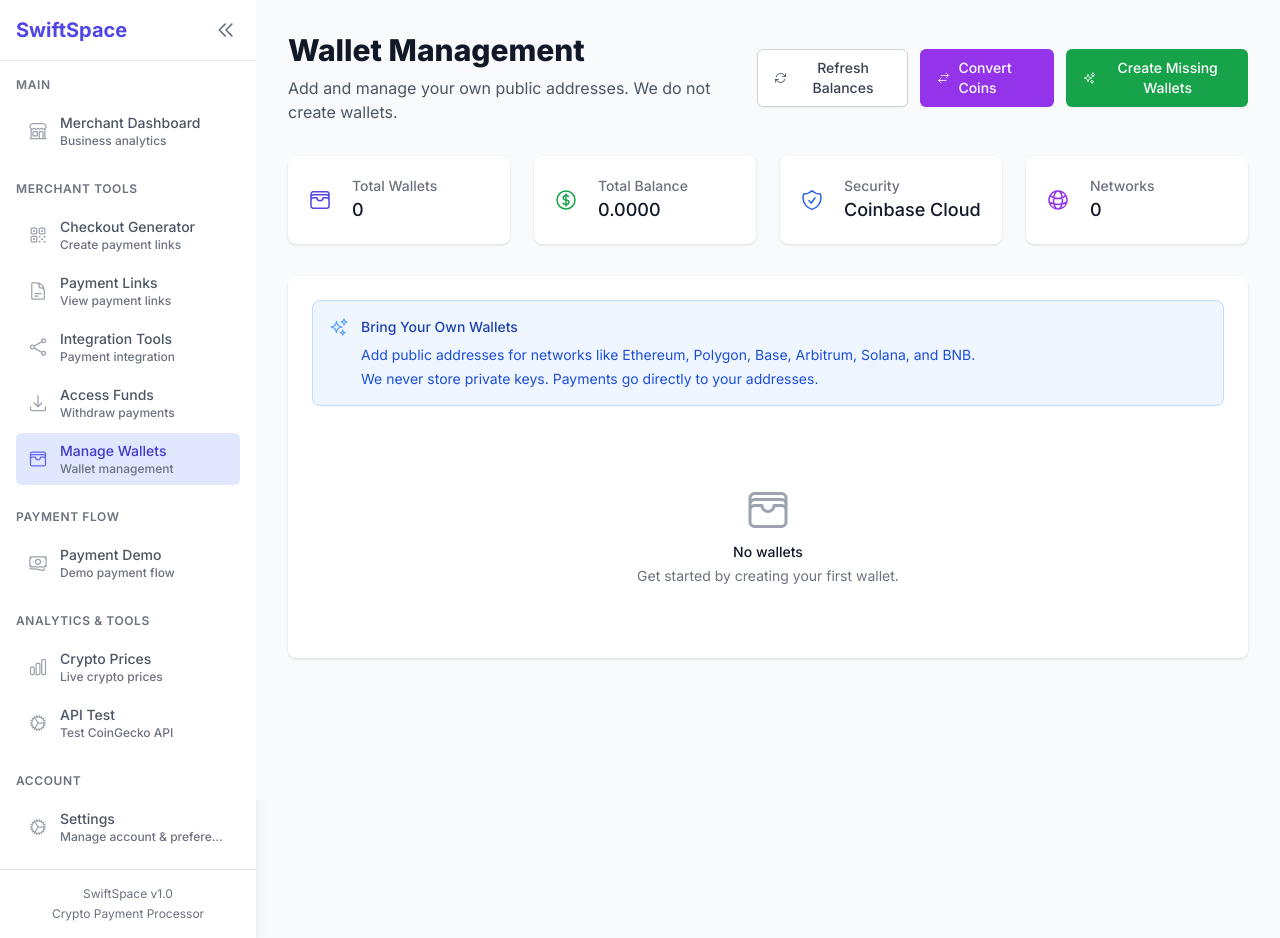
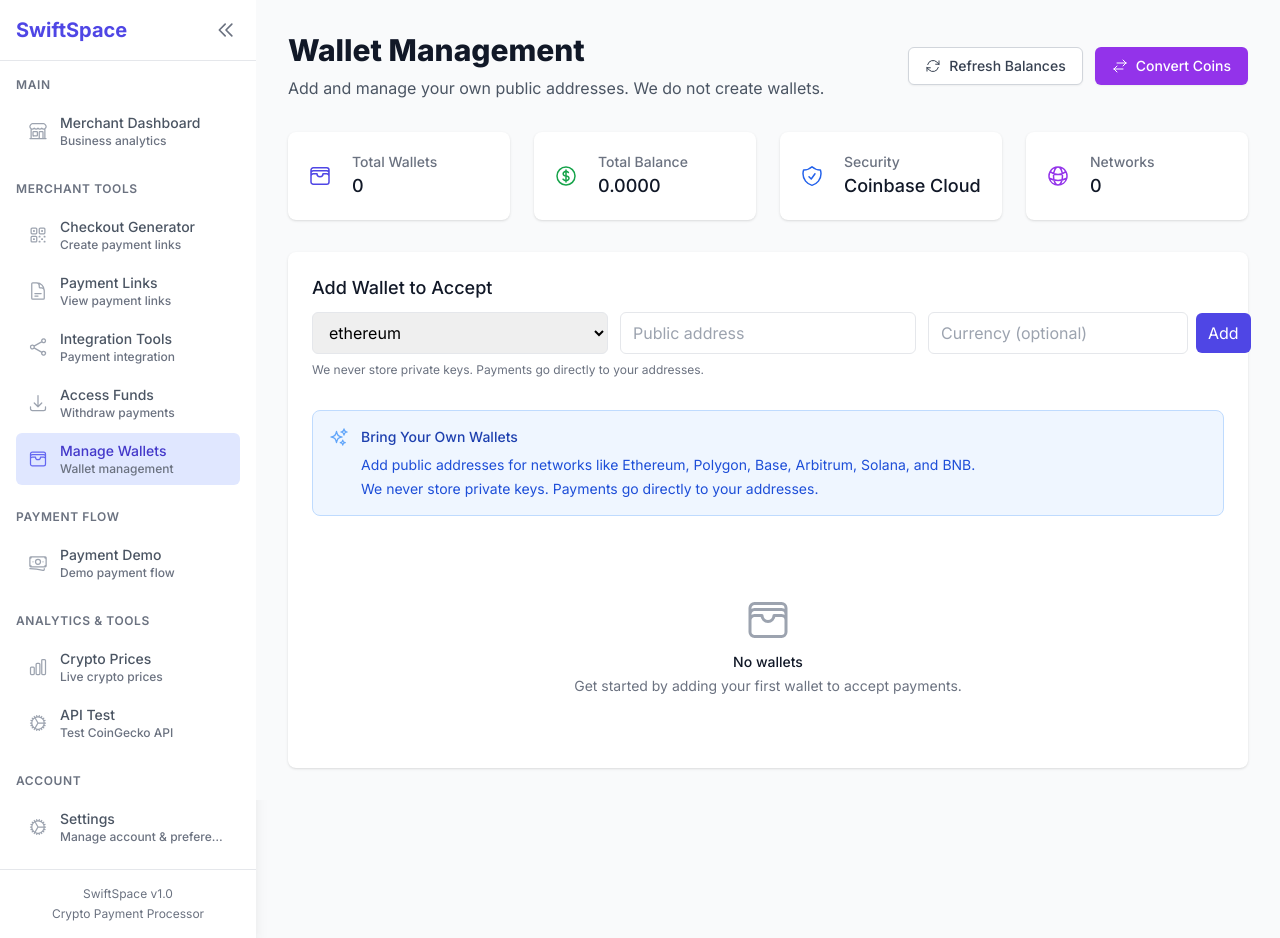
Before and after one commit to jakefrompopeyes/swiftpay, a Next.js app in the folder client/: page /vendor-wallets in a window 1280 px wide. Built offline with nearby package versions, Linux system fonts and the light colour scheme.

Commit message:
Wallets: add BYO Add Wallet form, wire to /api/settings/wallets-custom; remove Coinbase labels and auto-create button

```diff
--- a/client/src/pages/vendor-wallets.tsx
+++ b/client/src/pages/vendor-wallets.tsx
@@ -68,6 +68,7 @@ export default function VendorWallets() {
   const [creatingLinkFor, setCreatingLinkFor] = useState<string | null>(null)
   const [cryptoLogos, setCryptoLogos] = useState<Record<string, string>>({})
   const [prices, setPrices] = useState<Record<string, number>>({})
+  const [newCW, setNewCW] = useState<{ network: string; address: string; currency?: string }>({ network: 'ethereum', address: '' })
   const router = useRouter()
 
   useEffect(() => {
@@ -498,14 +499,6 @@ export default function VendorWallets() {
                         <ArrowsRightLeftIcon className="h-4 w-4 mr-2" />
                          Convert Coins
                        </Link>
-                       <button
-                         onClick={createMissingWallets}
-                         disabled={isCreatingWallet}
-                         className="inline-flex items-center px-4 py-2 border border-transparent rounded-md shadow-sm text-sm font-medium text-white bg-green-600 hover:bg-green-700 disabled:opacity-50"
-                       >
-                         <SparklesIcon className="h-4 w-4 mr-2" />
-                         Create Missing Wallets
-                       </button>
                      </div>
             </div>
           </div>
@@ -580,6 +573,38 @@ export default function VendorWallets() {
           {/* Main Content */}
           <div className="bg-white shadow rounded-lg">
             <div className="px-4 py-5 sm:p-6">
+              {/* Add Custom Wallet */}
+              <div className="mb-8">
+                <h3 className="text-lg leading-6 font-medium text-gray-900 mb-3">Add Wallet to Accept</h3>
+                <div className="grid grid-cols-1 md:grid-cols-3 gap-3">
+                  <select value={newCW.network} onChange={(e)=>setNewCW(s=>({ ...s, network: e.target.value }))} className="px-3 py-2 border rounded-md">
+                    {['ethereum','polygon','base','arbitrum','binance','optimism','avalanche','fantom','solana'].map(n => (
+                      <option key={n} value={n}>{n}</option>
+                    ))}
+                  </select>
+                  <input value={newCW.address} onChange={(e)=>setNewCW(s=>({ ...s, address: e.target.value }))} placeholder="Public address" className="px-3 py-2 border rounded-md"/>
+                  <div className="flex items-center space-x-2">
+                    <input value={newCW.currency || ''} onChange={(e)=>setNewCW(s=>({ ...s, currency: e.target.value }))} placeholder="Currency (optional)" className="flex-1 px-3 py-2 border rounded-md"/>
+                    <button
+                      onClick={async ()=>{
+                        try {
+                          const token = localStorage.getItem('swiftpay_token')
+                          if (!token) { toast.error('Please log in'); return }
+                          const r = await fetch('/api/settings/wallets-custom', { method:'POST', headers:{ 'Content-Type':'application/json', Authorization:`Bearer ${token}` }, body: JSON.stringify(newCW) })
+                          const j = await r.json()
+                          if (j.success) { toast.success('Wallet added'); setNewCW({ network:'ethereum', address:'' }); fetchWallets() }
+                          else { toast.error(j.error || 'Failed to add wallet') }
+                        } catch (e:any) { toast.error(e.message || 'Failed to add wallet') }
+                      }}
+                      className="px-3 py-2 bg-indigo-600 text-white rounded-md"
+                    >
+                      Add
+                    </button>
+                  </div>
+                </div>
+                <p className="text-xs text-gray-500 mt-2">We never store private keys. Payments go directly to your addresses.</p>
+              </div>
+
               {/* Info */}
               <div className="mb-8">
                 <div className="bg-blue-50 border border-blue-200 rounded-lg p-4">
@@ -607,7 +632,7 @@ export default function VendorWallets() {
                 <div className="text-center py-12">
                   <WalletIcon className="mx-auto h-12 w-12 text-gray-400" />
                   <h3 className="mt-2 text-sm font-medium text-gray-900">No wallets</h3>
-                  <p className="mt-1 text-sm text-gray-500">Get started by creating your first wallet.</p>
+                  <p className="mt-1 text-sm text-gray-500">Get started by adding your first wallet to accept payments.</p>
                 </div>
               ) : (
                 <div className="space-y-4">
@@ -638,14 +663,7 @@ export default function VendorWallets() {
                               <h4 className="text-lg font-medium text-gray-900">
                                 {getCurrencyName(wallet.currency, wallet.network)} Wallet
                               </h4>
-                              <span className="inline-flex items-center px-2 py-1 rounded-full text-xs font-medium bg-blue-100 text-blue-800">
-                                <ShieldCheckIcon className="h-3 w-3 mr-1" />
-                                Coinbase Cloud
-                              </span>
-                              <span className="inline-flex items-center px-2 py-1 rounded-full text-xs font-medium bg-green-100 text-green-800">
-                                <SparklesIcon className="h-3 w-3 mr-1" />
-                                Auto-Created
-                              </span>
+                              <span className="inline-flex items-center px-2 py-1 rounded-full text-xs font-medium bg-gray-100 text-gray-700">Custom</span>
                             </div>
                             <p className="text-sm text-gray-500 font-mono">
                               {wallet.address.slice(0, 6)}...{wallet.address.slice(-4)}
```
